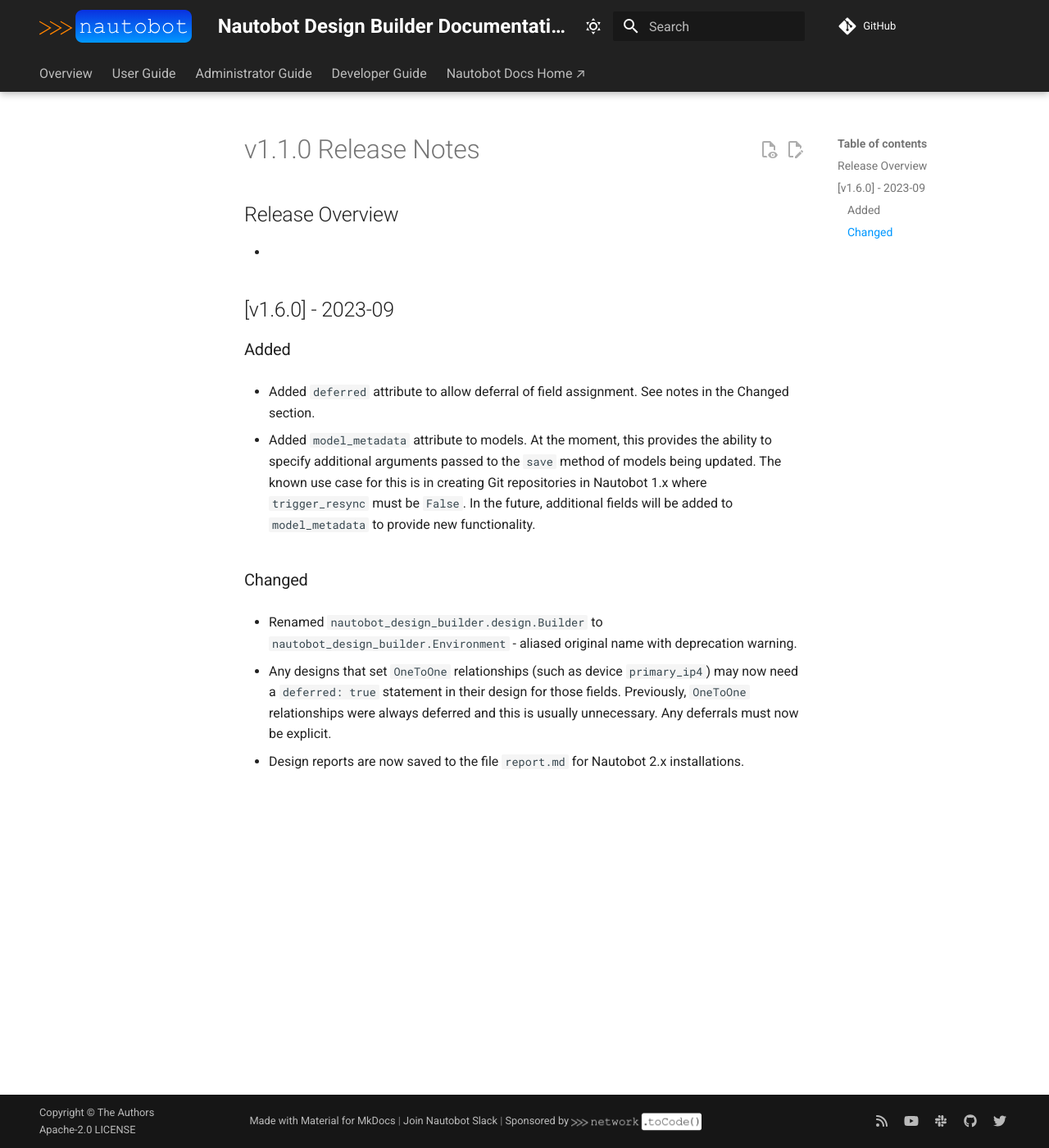
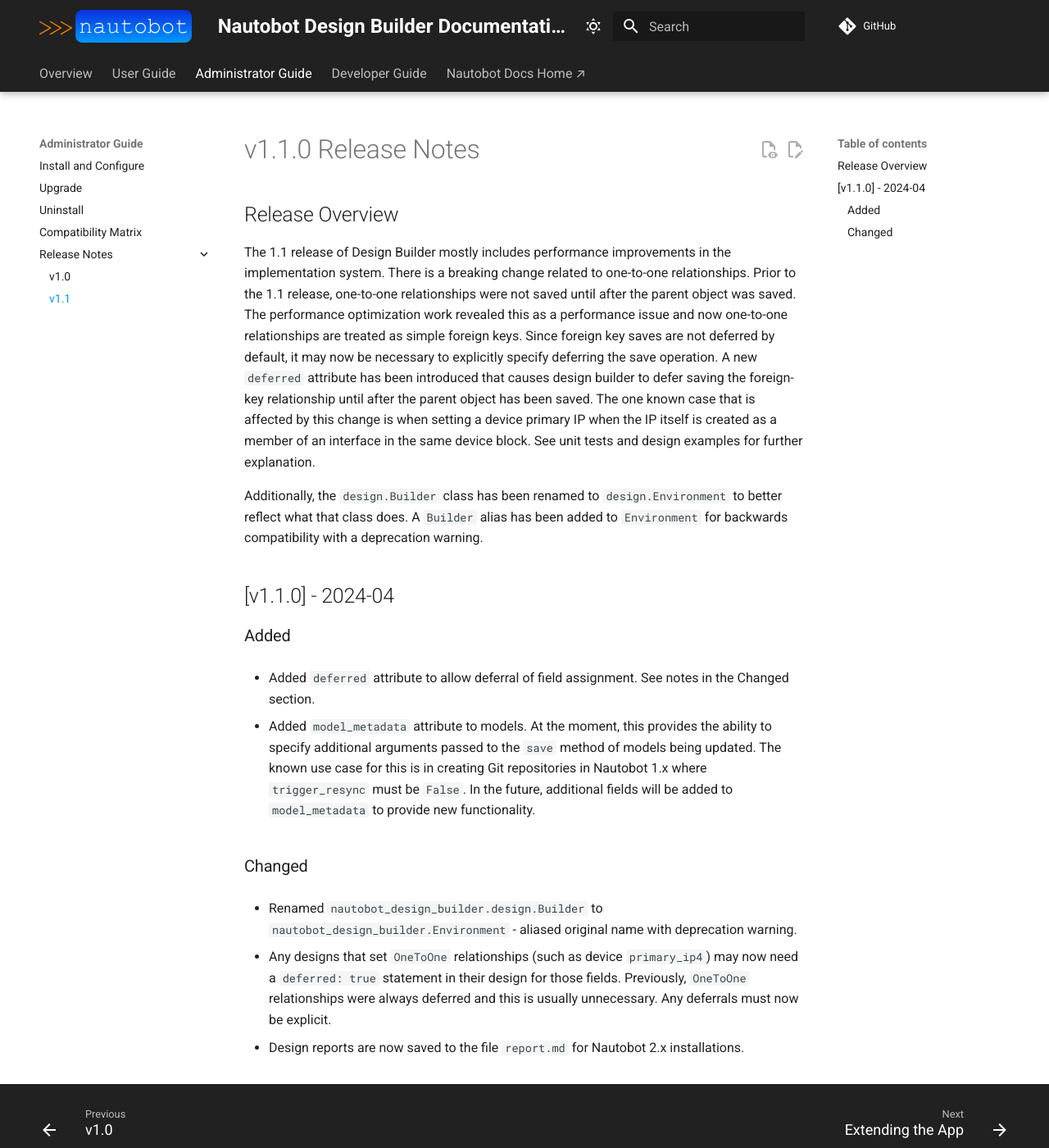
Before and after one commit to nautobot/nautobot-app-design-builder, an MkDocs documentation site: the page built from docs/admin/release_notes/version_1.1.md, in a window 1280 px wide and 1400 px high. Shown: the whole window at 82% size. Built offline with MkDocs 1.6.1 and Material for MkDocs 9.7.7, drawn with Linux system fonts in a browser that asks for light colours; comment, search, counter and statistics services are not loaded.

Commit message:
chore: Prep for 1.1.0 release

```diff
--- a/docs/admin/release_notes/version_1.1.md
+++ b/docs/admin/release_notes/version_1.1.md
@@ -2,9 +2,11 @@
 
 ## Release Overview
 
--
+The 1.1 release of Design Builder mostly includes performance improvements in the implementation system. There is a breaking change related to one-to-one relationships. Prior to the 1.1 release, one-to-one relationships were not saved until after the parent object was saved. The performance optimization work revealed this as a performance issue and now one-to-one relationships are treated as simple foreign keys. Since foreign key saves are not deferred by default, it may now be necessary to explicitly specify deferring the save operation. A new `deferred` attribute has been introduced that causes design builder to defer saving the foreign-key relationship until after the parent object has been saved. The one known case that is affected by this change is when setting a device primary IP when the IP itself is created as a member of an interface in the same device block. See unit tests and design examples for further explanation.
 
-## [v1.6.0] - 2023-09
+Additionally, the `design.Builder` class has been renamed to `design.Environment` to better reflect what that class does. A `Builder` alias has been added to `Environment` for backwards compatibility with a deprecation warning.
+
+## [v1.1.0] - 2024-04
 
 ### Added
 
--- a/mkdocs.yml
+++ b/mkdocs.yml
@@ -117,6 +117,7 @@
       - Release Notes:
           - "admin/release_notes/index.md"
           - v1.0: "admin/release_notes/version_1.0.md"
+          - v1.1: "admin/release_notes/version_1.1.md"
   - Developer Guide:
       - Extending the App: "dev/extending.md"
       - Contributing to the App: "dev/contributing.md"
--- a/pyproject.toml
+++ b/pyproject.toml
@@ -1,6 +1,6 @@
 [tool.poetry]
 name = "nautobot-design-builder"
-version = "1.0.0"
+version = "1.1.0"
 description = "Nautobot app that uses design templates to easily create data objects in Nautobot with minimal input from a user."
 authors = ["Network to Code, LLC <opensource@networktocode.com>"]
 license = "Apache-2.0"
```
